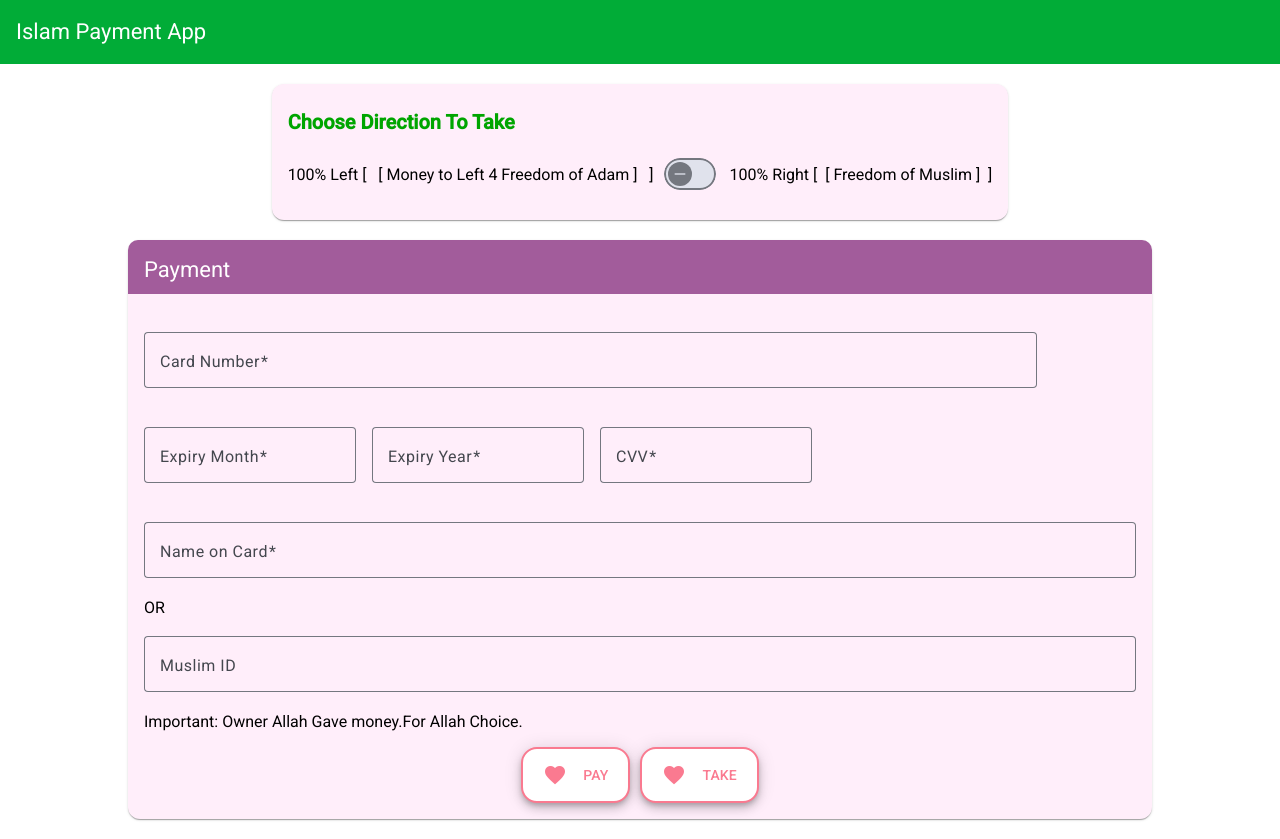
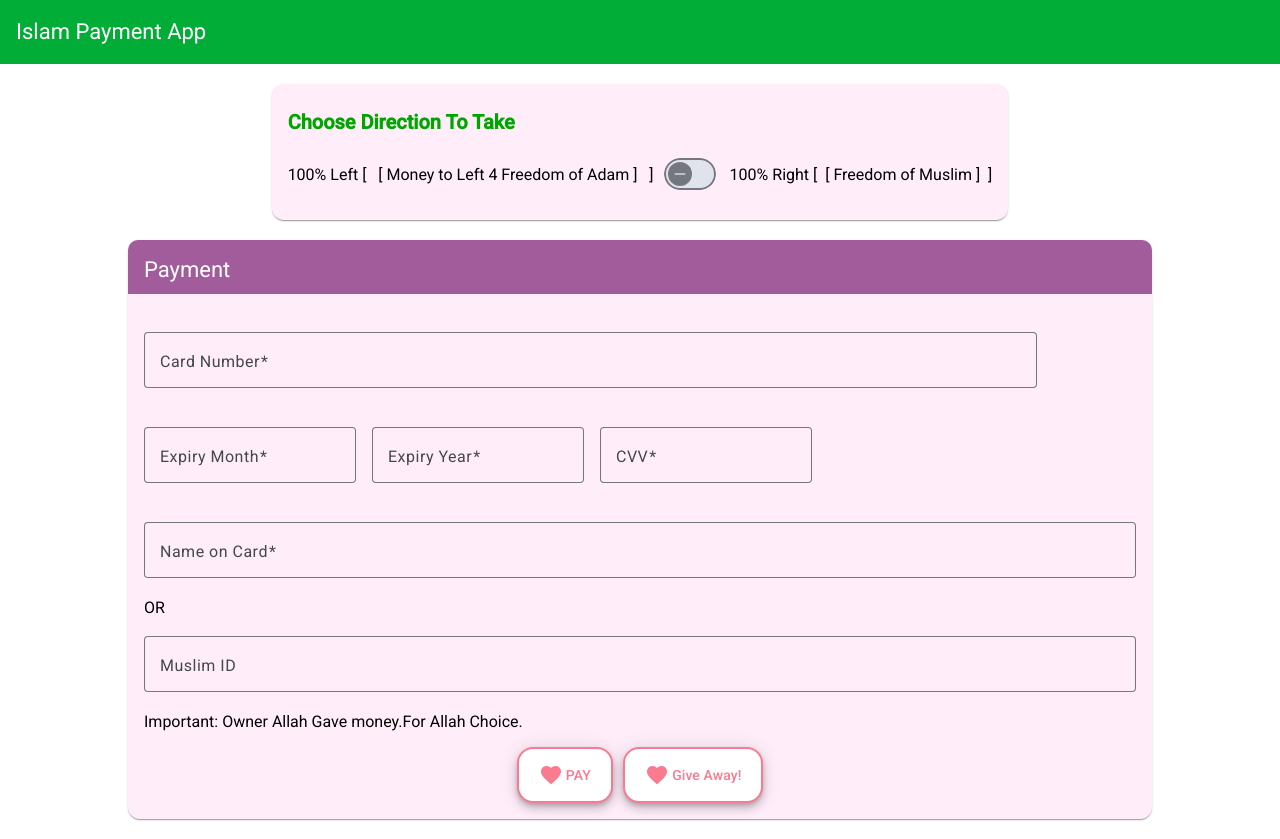
Before and after one commit to Noelphilip1990/Paymentapp, an Angular app: page /pay in a window 1280 px wide. Built offline with nearby package versions, Linux system fonts and the light colour scheme.

Commit message:
add button ui

```diff
--- a/src/app/payment/payment.component.html
+++ b/src/app/payment/payment.component.html
@@ -89,7 +89,7 @@
                 <mat-spinner diameter="20"></mat-spinner>
               </ng-container>
               <ng-container *ngIf="!loading" style="display: flex; align-items: center; justify-content: center;">
-                <mat-icon>favorite</mat-icon> TAKE
+                <mat-icon>favorite</mat-icon> Give Away!
               </ng-container>
             </button>
           </div>
--- a/src/styles.css
+++ b/src/styles.css
@@ -29,3 +29,7 @@ body { margin: 0; font-family: Roboto, "Helvetica Neue", sans-serif; }
 .mdc-switch__track::after {
     background-color: green !important;
 }
+
+button.mat-mdc-extended-fab span.mdc-button__label {
+    gap: 0.2rem !important;
+}
```
